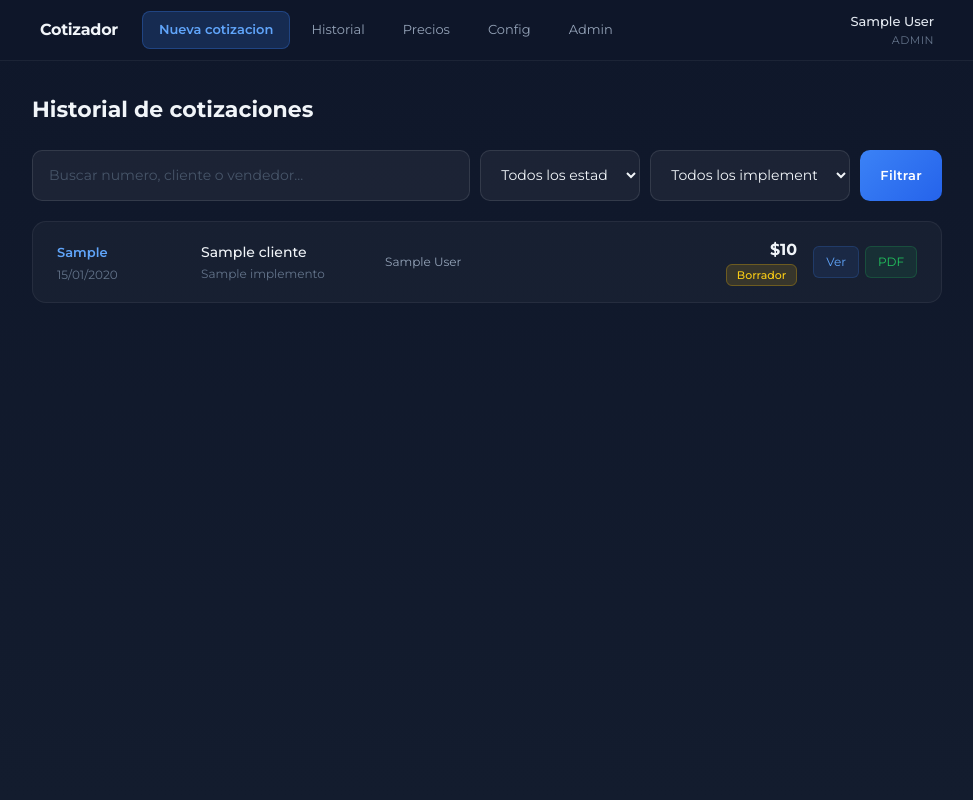
After one commit to luciaf17/cotizador, a Django app: page /historial/ in a window 1280 px wide. The commit adds this page. Shown: the whole page, without its empty margins (153-1126 px from the left). Run offline with Django 5.2, Linux system fonts and the light colour scheme; a user stored in the database is signed in; tables that the repository leaves empty hold one stand-in row (values such as "Sample post"); some libraries are stand-ins or nearby versions.

Commit message:
feat: historial cotizaciones, logo en PDF, font Montserrat
Historial de cotizaciones:
- Vista /historial/ con filtros por estado, implemento, busqueda
- Template dark theme con cards por cotizacion
- Muestra: numero, fecha, cliente, implemento, vendedor, total, estado
- Botones Ver (detalle) y PDF (nueva pestana)
- Link 'Historial' en navbar

Logo en PDF corregido:
- _get_logo_url() retorna path absoluto del filesystem (no file://)
- _generate_pdf() usa base_url=BASE_DIR para resolver paths
- Verificado: WeasyPrint 52.5 renderiza logo.jpeg correctamente
- Funciona en cotizacion y prearmados

Font Montserrat:
- Reemplazada DM Sans por Montserrat en toda la app
- base.html: Google Fonts Montserrat, tailwind config, body font
- PDFs: link a Montserrat con fallback a Helvetica

Co-Authored-By: Claude Opus 4.6 (1M context) <noreply@anthropic.com>

```diff
--- a/apps/cotizaciones/urls.py
+++ b/apps/cotizaciones/urls.py
@@ -5,6 +5,8 @@ from . import views
 urlpatterns = [
     # Inicio: selección de cliente
     path('', views.inicio, name='cotizacion_inicio'),
+    # Historial
+    path('historial/', views.historial, name='cotizacion_historial'),
     # Buscar clientes (HTMX)
     path('buscar-clientes/', views.buscar_clientes, name='buscar_clientes'),
     # Crear cliente inline (HTMX)
--- a/apps/cotizaciones/views.py
+++ b/apps/cotizaciones/views.py
@@ -625,6 +625,37 @@ def calcular_preview(request, cotizacion_id):
 
 
 @login_required
+def historial(request):
+    tenant = _get_tenant()
+    cotizaciones = Cotizacion.objects.filter(tenant=tenant).select_related(
+        'cliente', 'implemento', 'vendedor',
+    ).order_by('-created_at')
+
+    # Filtros
+    estado = request.GET.get('estado', '')
+    if estado:
+        cotizaciones = cotizaciones.filter(estado=estado)
+    implemento_id = request.GET.get('implemento', '')
+    if implemento_id:
+        cotizaciones = cotizaciones.filter(implemento_id=implemento_id)
+    q = request.GET.get('q', '').strip()
+    if q:
+        cotizaciones = cotizaciones.filter(
+            Q(numero__icontains=q) | Q(cliente__nombre__icontains=q) | Q(vendedor__nombre__icontains=q),
+        )
+
+    implementos = Implemento.objects.filter(tenant=tenant)
+
+    return render(request, 'cotizaciones/historial.html', {
+        'cotizaciones': cotizaciones[:50],
+        'implementos': implementos,
+        'filtro_estado': estado,
+        'filtro_implemento': implemento_id,
+        'filtro_q': q,
+    })
+
+
+@login_required
 def resumen(request, cotizacion_id):
     tenant = _get_tenant()
     cotizacion = get_object_or_404(Cotizacion, id=cotizacion_id, tenant=tenant)
--- a/templates/base.html
+++ b/templates/base.html
@@ -4,20 +4,20 @@
     <meta charset="UTF-8">
     <meta name="viewport" content="width=device-width, initial-scale=1.0">
     <title>{% block title %}Cotizador{% endblock %}</title>
-    <link href="https://fonts.googleapis.com/css2?family=DM+Sans:wght@400;500;600;700&display=swap" rel="stylesheet">
+    <link href="https://fonts.googleapis.com/css2?family=Montserrat:wght@400;500;600;700&display=swap" rel="stylesheet">
     <script src="https://cdn.tailwindcss.com"></script>
     <script src="https://unpkg.com/htmx.org@2.0.4"></script>
     <script>
     tailwind.config = {
         theme: {
             extend: {
-                fontFamily: { sans: ['"DM Sans"', 'system-ui', 'sans-serif'] },
+                fontFamily: { sans: ['"Montserrat"', 'system-ui', 'sans-serif'] },
             }
         }
     }
     </script>
     <style>
-        body { font-family: 'DM Sans', system-ui, sans-serif; }
+        body { font-family: 'Montserrat', system-ui, sans-serif; }
         .htmx-indicator { display: none; }
         .htmx-request .htmx-indicator, .htmx-request.htmx-indicator { display: inline-block; }
         /* Cards */
@@ -128,6 +128,9 @@
                     <a href="{% url 'cotizacion_inicio' %}" style="padding: 8px 16px; background: rgba(59,130,246,0.2); color: #60a5fa; border: 1px solid rgba(59,130,246,0.3); border-radius: 8px; font-size: 13px; text-decoration: none; font-weight: 600; display: flex; align-items: center; gap: 6px;">
                         Nueva cotizacion
                     </a>
+                    <a href="{% url 'cotizacion_historial' %}" style="padding: 8px 16px; background: transparent; color: #94a3b8; border: 1px solid transparent; border-radius: 8px; font-size: 13px; text-decoration: none; display: flex; align-items: center; gap: 6px;">
+                        Historial
+                    </a>
                     <a href="{% url 'panel_listas' %}" style="padding: 8px 16px; background: transparent; color: #94a3b8; border: 1px solid transparent; border-radius: 8px; font-size: 13px; text-decoration: none; display: flex; align-items: center; gap: 6px;">
                         Precios
                     </a>
--- /dev/null
+++ b/templates/cotizaciones/historial.html
@@ -0,0 +1,67 @@
+{% extends "base.html" %}
+{% load formato %}
+{% block title %}Historial de Cotizaciones{% endblock %}
+
+{% block content %}
+<div>
+    <h2 style="color: #f1f5f9; font-size: 22px; font-weight: 700; margin-bottom: 24px;">Historial de cotizaciones</h2>
+
+    <!-- Filtros -->
+    <form method="get" style="display: flex; gap: 10px; margin-bottom: 20px; flex-wrap: wrap;">
+        <input type="text" name="q" value="{{ filtro_q }}" placeholder="Buscar numero, cliente o vendedor..."
+               class="input-dark" style="flex: 1; min-width: 200px;">
+        <select name="estado" class="input-dark" style="width: 160px;" onchange="this.form.submit()">
+            <option value="">Todos los estados</option>
+            <option value="borrador" {% if filtro_estado == 'borrador' %}selected{% endif %}>Borrador</option>
+            <option value="aprobada" {% if filtro_estado == 'aprobada' %}selected{% endif %}>Aprobada</option>
+            <option value="confirmada" {% if filtro_estado == 'confirmada' %}selected{% endif %}>Confirmada</option>
+        </select>
+        <select name="implemento" class="input-dark" style="width: 200px;" onchange="this.form.submit()">
+            <option value="">Todos los implementos</option>
+            {% for imp in implementos %}
+            <option value="{{ imp.id }}" {% if filtro_implemento == imp.id|stringformat:'d' %}selected{% endif %}>{{ imp.nombre }}</option>
+            {% endfor %}
+        </select>
+        <button type="submit" class="btn-primary" style="padding: 10px 20px; font-size: 13px;">Filtrar</button>
+    </form>
+
+    <!-- Lista -->
+    <div style="display: flex; flex-direction: column; gap: 8px;">
+        {% for cot in cotizaciones %}
+        <div class="card" style="padding: 16px 24px; display: flex; justify-content: space-between; align-items: center;">
+            <div style="display: flex; gap: 24px; align-items: center; flex: 1;">
+                <div style="min-width: 120px;">
+                    <span style="color: #60a5fa; font-size: 13px; font-weight: 600;">{{ cot.numero }}</span>
+                    <div style="color: #64748b; font-size: 12px; margin-top: 2px;">{{ cot.created_at|date:"d/m/Y" }}</div>
+                </div>
+                <div style="min-width: 160px;">
+                    <div style="color: #f1f5f9; font-size: 14px; font-weight: 500;">{{ cot.cliente.nombre }}</div>
+                    <div style="color: #64748b; font-size: 12px; margin-top: 2px;">{{ cot.implemento.nombre }}</div>
+                </div>
+                <div>
+                    <div style="color: #94a3b8; font-size: 12px;">{{ cot.vendedor.nombre|default:cot.vendedor.email }}</div>
+                </div>
+            </div>
+            <div style="display: flex; align-items: center; gap: 16px;">
+                <div style="text-align: right;">
+                    <div style="color: #f1f5f9; font-size: 16px; font-weight: 700;">{{ cot.precio_total|precio_ar }}</div>
+                    <span class="badge-status badge-{{ cot.estado }}">{{ cot.get_estado_display }}</span>
+                </div>
+                <div style="display: flex; gap: 6px;">
+                    <a href="{% url 'cotizacion_resumen' cotizacion_id=cot.id %}"
+                       style="padding: 6px 12px; background: rgba(59,130,246,0.1); color: #60a5fa; border: 1px solid rgba(59,130,246,0.2); border-radius: 6px; font-size: 12px; text-decoration: none;">Ver</a>
+                    <a href="{% url 'cotizacion_pdf' cotizacion_id=cot.id %}" target="_blank"
+                       style="padding: 6px 12px; background: rgba(34,197,94,0.1); color: #22c55e; border: 1px solid rgba(34,197,94,0.2); border-radius: 6px; font-size: 12px; text-decoration: none;">PDF</a>
+                </div>
+            </div>
+        </div>
+        {% empty %}
+        <div class="card" style="padding: 60px; text-align: center;">
+            <div style="font-size: 40px; margin-bottom: 12px; opacity: 0.4;">&#128203;</div>
+            <p style="color: #94a3b8; font-size: 14px;">No hay cotizaciones</p>
+            <a href="{% url 'cotizacion_inicio' %}" class="btn-primary" style="text-decoration: none; display: inline-block; margin-top: 12px; font-size: 13px; padding: 10px 20px;">Nueva Cotizacion</a>
+        </div>
+        {% endfor %}
+    </div>
+</div>
+{% endblock %}
--- a/templates/pdf/cotizacion.html
+++ b/templates/pdf/cotizacion.html
@@ -3,9 +3,10 @@
 <html>
 <head>
 <meta charset="utf-8">
+<link href="https://fonts.googleapis.com/css2?family=Montserrat:wght@400;500;600;700&display=swap" rel="stylesheet">
 <style>
     @page { size: A4; margin: 20mm; }
-    body { font-family: Helvetica, Arial, sans-serif; font-size: 10pt; color: #1e293b; margin: 0; }
+    body { font-family: 'Montserrat', Helvetica, Arial, sans-serif; font-size: 10pt; color: #1e293b; margin: 0; }
     .header { background: {{ tenant.color_primario }}; color: #f1f5f9; padding: 20px 24px; margin: -20mm -20mm 0 -20mm; }
     .header h1 { font-size: 18pt; margin: 0; font-weight: 700; }
     .header .subtitle { color: #94a3b8; font-size: 9pt; margin-top: 4px; }
--- a/templates/pdf/prearmados.html
+++ b/templates/pdf/prearmados.html
@@ -3,9 +3,10 @@
 <html>
 <head>
 <meta charset="utf-8">
+<link href="https://fonts.googleapis.com/css2?family=Montserrat:wght@400;500;600;700&display=swap" rel="stylesheet">
 <style>
     @page { size: A4; margin: 20mm; }
-    body { font-family: Helvetica, Arial, sans-serif; font-size: 10pt; color: #1e293b; margin: 0; }
+    body { font-family: 'Montserrat', Helvetica, Arial, sans-serif; font-size: 10pt; color: #1e293b; margin: 0; }
     .header { background: {{ tenant.color_primario }}; color: #f1f5f9; padding: 20px 24px; margin: -20mm -20mm 0 -20mm; }
     .header h1 { font-size: 18pt; margin: 0; font-weight: 700; }
     .header .subtitle { color: #94a3b8; font-size: 9pt; margin-top: 4px; }
```
Also changed, not shown: apps/precios/views.py (+9 -6 lines).
